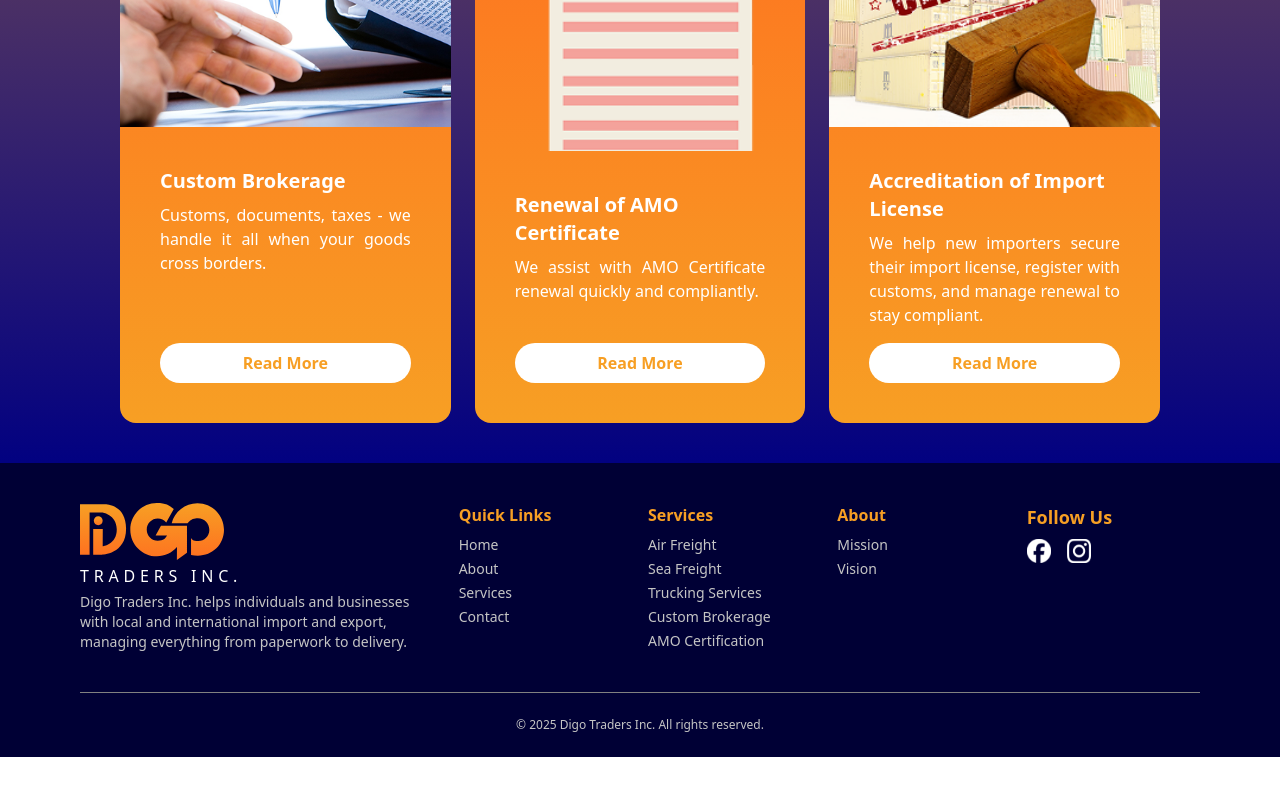
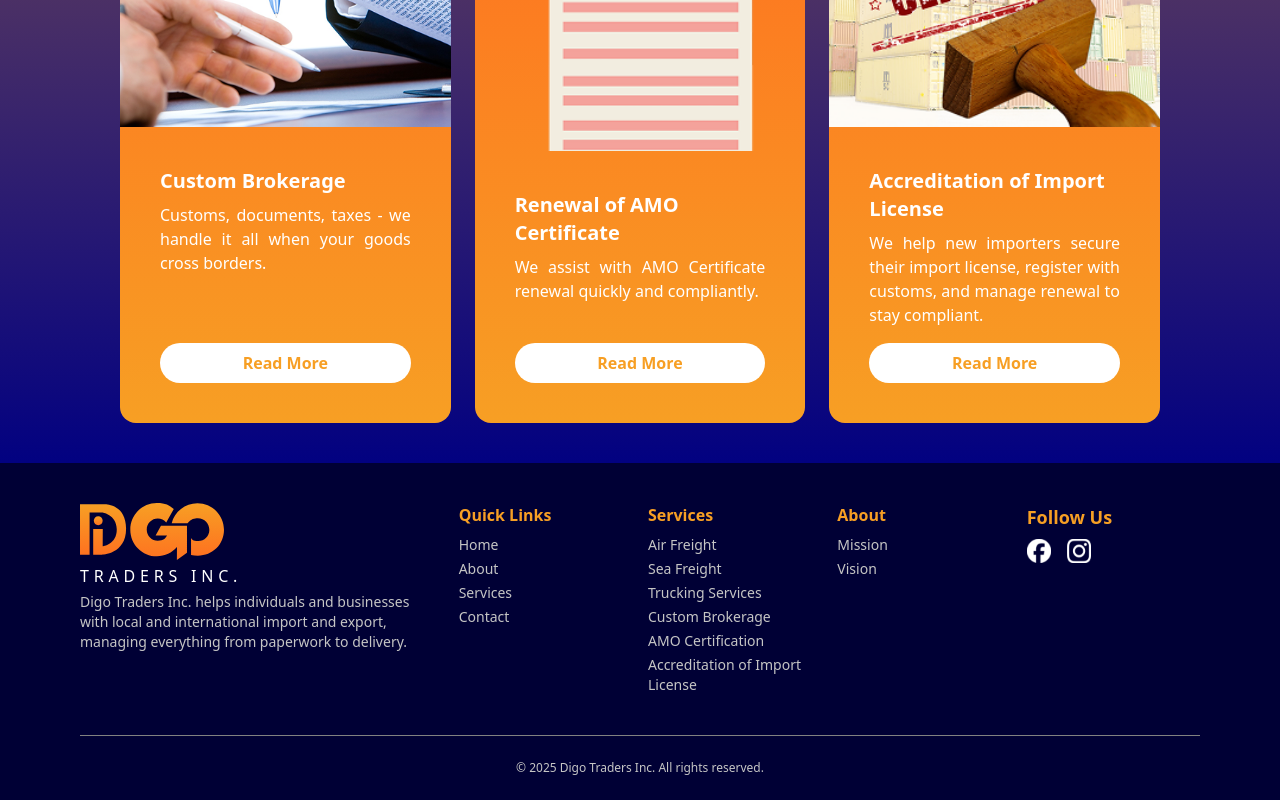
Before and after one commit to rastynkhen18/DigoTradersIncorporated-LandingPage, a React (Vite) app: page /services in a window 1280 px wide. Shown: the part 1097-1897 px from the top of the page. Before the commit the page ends 1854 px from the top, so only its background shows below. Built offline with nearby package versions, Linux system fonts and the light colour scheme.

Commit message:
footer Changes

```diff
--- a/src/components/Footer.jsx
+++ b/src/components/Footer.jsx
@@ -73,6 +73,11 @@ const Footer = () => {
 								AMO Certification
 							</Link>
 						</li>
+						<li className="hover:text-[var(--primary-color)]">
+							<Link to="/services/import-license" reloadDocument>
+								Accreditation of Import License
+							</Link>
+						</li>
 						{/* <li className="hover:text-[var(--primary-color)]">
 							<Link to="/services/fcl_lcl" reloadDocument>
 								FCL / LCL
```
